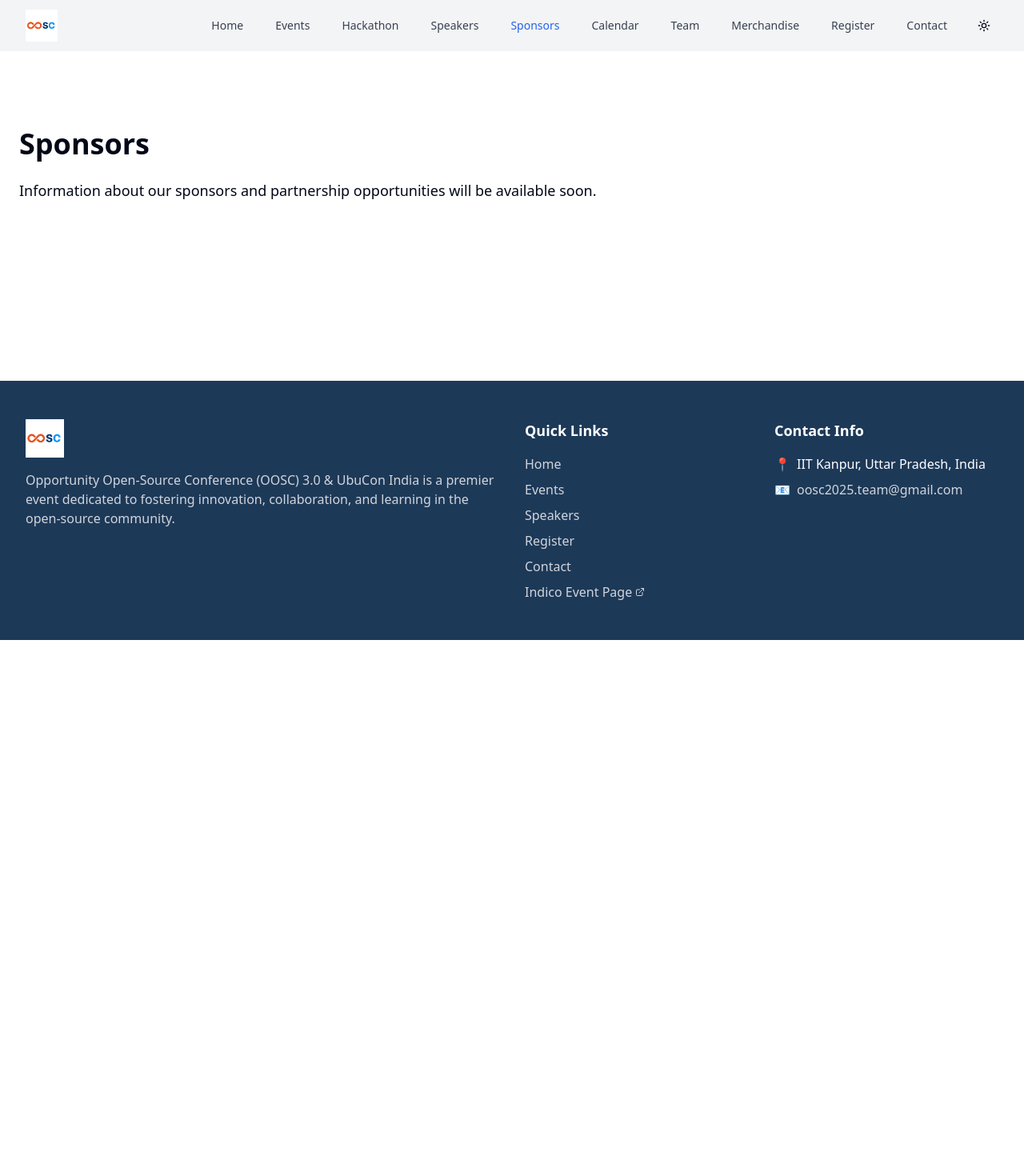
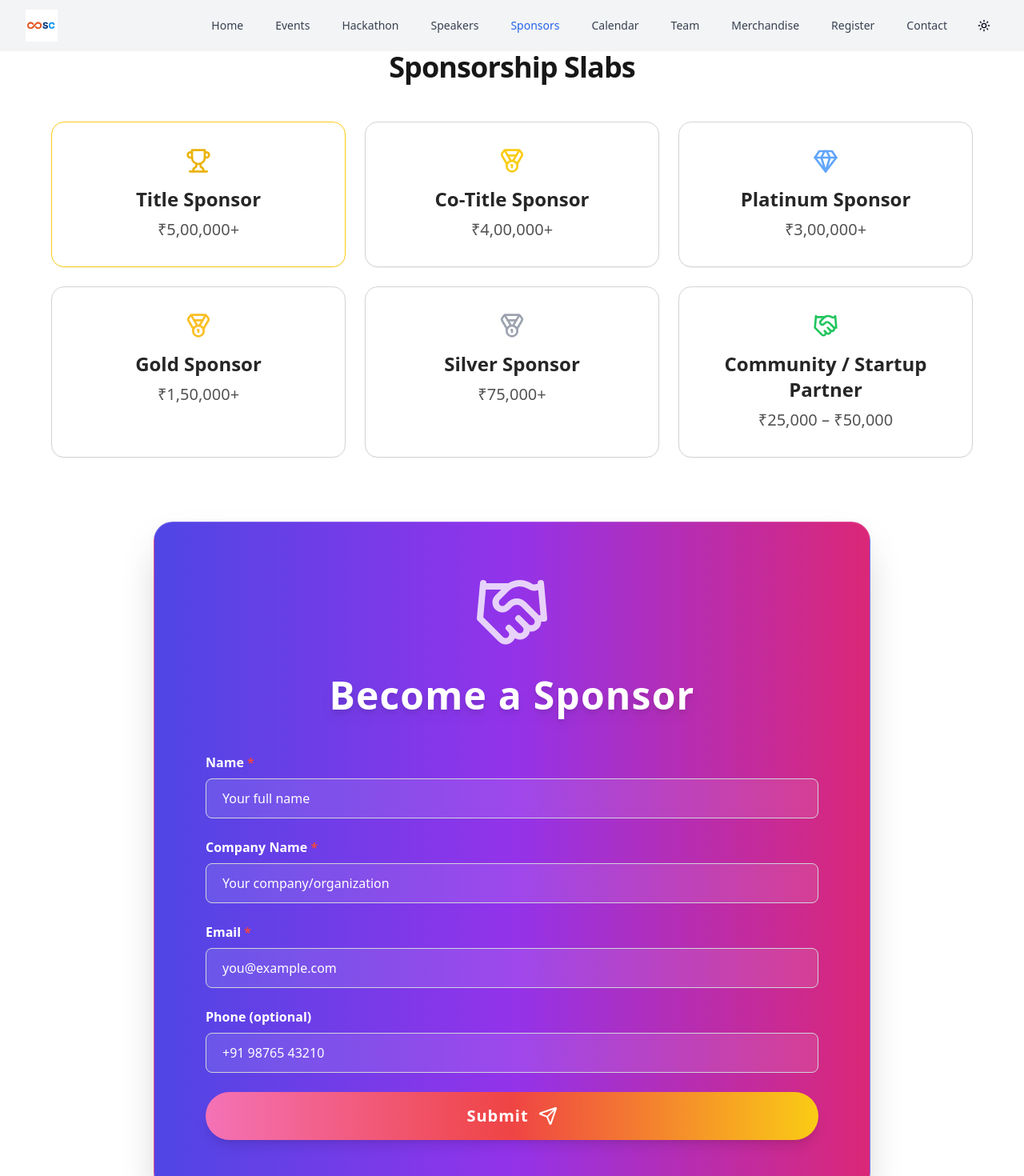
Before and after one commit to Sanskary2303/OOSC3.0-UbuCon-India, a Next.js app: page /sponsors in a window 1280 px wide. Shown: the top 1470 px of the page at 80% size. Before the commit the page ends 800 px from the top, so only its background shows below. Built offline with nearby package versions, Linux system fonts and the light colour scheme.

Commit message:
sponsor page

```diff
--- a/package.json
+++ b/package.json
@@ -23,8 +23,8 @@
     "tailwindcss-animate": "^1.0.7"
   },
   "devDependencies": {
+    "@biomejs/biome": "1.9.4",
     "@eslint/eslintrc": "^3",
-    "@biomejs/biome": "1.9.4",
     "@types/node": "^20",
     "@types/react": "^18.3.18",
     "@types/react-dom": "^18.3.5",
--- a/src/app/sponsors/page.tsx
+++ b/src/app/sponsors/page.tsx
@@ -1,14 +1,51 @@
 import PageWrapper from "@/components/layout/PageWrapper";
+import React from "react";
+import { Trophy, Gem, Handshake, Medal } from "lucide-react";
+import SponsorForm from "@/components/SponsorForm/spf";
+type Slab = {
+  name: string;
+  price: string;
+  icon: React.ReactNode;
+  highlight?: boolean;
+};
+const slabs: Slab[] = [
+  { name: "Title Sponsor", price: "₹5,00,000+", icon: <Trophy className="w-8 h-8 text-yellow-500" />, highlight: true },
+  { name: "Co-Title Sponsor", price: "₹4,00,000+", icon: <Medal className="w-8 h-8 text-yellow-400" /> },
+  { name: "Platinum Sponsor", price: "₹3,00,000+", icon: <Gem className="w-8 h-8 text-blue-400" /> },
+  { name: "Gold Sponsor", price: "₹1,50,000+", icon: <Medal className="w-8 h-8 text-amber-400" /> },
+  { name: "Silver Sponsor", price: "₹75,000+", icon: <Medal className="w-8 h-8 text-gray-400" /> },
+  { name: "Community / Startup Partner", price: "₹25,000 – ₹50,000", icon: <Handshake className="w-8 h-8 text-green-500" /> },
+];
 
-export default function SponsorsPage() {
+export default function SponsorshipSlabs() {
   return (
     <PageWrapper>
-      <div className="container mx-auto px-6 py-24 pt-32 md:pt-40">
-        <h1 className="text-3xl md:text-4xl font-bold mb-6">Sponsors</h1>
-        <p className="text-lg mb-8">
-          Information about our sponsors and partnership opportunities will be available soon.
-        </p>
+      <div className="px-4 sm:px-8 lg:px-16 py-16">
+      <h2 className="text-3xl sm:text-4xl font-bold text-center mb-12 tracking-tight text-neutral-900 dark:text-neutral-100">
+        Sponsorship Slabs
+      </h2>
+      <div className="grid grid-cols-1 sm:grid-cols-2 lg:grid-cols-3 gap-6">
+        {slabs.map((slab, idx) => (
+          <div
+            key={idx}
+            className={`rounded-2xl p-6 sm:p-8 text-center border transition-all duration-300 shadow-sm hover:shadow-md hover:-translate-y-1 ${
+              slab.highlight
+                ? "border-yellow-400 dark:border-yellow-500"
+                : "border-neutral-300 dark:border-neutral-700"
+            }`}
+          >
+            <div className="flex justify-center mb-4">{slab.icon}</div>
+            <h3 className="text-xl sm:text-2xl font-semibold mb-2 text-neutral-800 dark:text-neutral-100">
+              {slab.name}
+            </h3>
+            <p className="text-lg sm:text-xl text-neutral-600 dark:text-neutral-300 font-medium">
+              {slab.price}
+            </p>
+          </div>
+        ))}
       </div>
+      <SponsorForm />
+    </div>
     </PageWrapper>
   );
 }
--- /dev/null
+++ b/src/components/SponsorForm/spf.tsx
@@ -0,0 +1,102 @@
+'use client'
+import { Handshake, Send } from "lucide-react";
+import { useState } from "react";
+export default function SponsorForm() {
+  const [formData, setFormData] = useState({
+    name: '',
+    company: '',
+    email: '',
+    phone: '',
+  });
+
+  const handleChange = (e: React.ChangeEvent<HTMLInputElement>) => {
+    setFormData({ ...formData, [e.target.name]: e.target.value });
+  };
+
+  const handleSubmit = (e: React.FormEvent) => {
+    e.preventDefault();
+    console.log('Submitted Data:', formData);
+  };
+
+  return (
+    <div className="max-w-4xl mx-auto my-20 p-16 bg-gradient-to-r from-indigo-600 via-purple-600 to-pink-600 rounded-3xl shadow-2xl backdrop-blur-lg bg-opacity-30 dark:bg-opacity-20 border border-white border-opacity-20">
+      <div className="flex justify-center mb-8">
+        <Handshake className="w-24 h-24 text-white opacity-80 animate-pulse" />
+      </div>
+      <h2 className="text-5xl font-extrabold mb-12 text-white drop-shadow-lg text-center tracking-wide">
+        Become a Sponsor
+      </h2>
+      <form onSubmit={handleSubmit} className="space-y-6">
+        <div>
+          <label className="block font-semibold mb-2 text-white" htmlFor="name">
+            Name <span className="text-red-500">*</span>
+          </label>
+          <input
+            required
+            name="name"
+            type="text"
+            id="name"
+            value={formData.name}
+            onChange={handleChange}
+            className="w-full rounded-lg border border-gray-300 dark:border-gray-600 bg-white bg-opacity-10 px-5 py-3 text-white placeholder-white focus:outline-none focus:ring-4 focus:ring-blue-400 transition"
+            placeholder="Your full name"
+          />
+        </div>
+
+        <div>
+          <label className="block font-semibold mb-2 text-white" htmlFor="company">
+            Company Name <span className="text-red-500">*</span>
+          </label>
+          <input
+            required
+            name="company"
+            type="text"
+            id="company"
+            value={formData.company}
+            onChange={handleChange}
+            className="w-full rounded-lg border border-gray-300 dark:border-gray-600 bg-white bg-opacity-10 px-5 py-3 text-white placeholder-white focus:outline-none focus:ring-4 focus:ring-blue-400 transition"
+            placeholder="Your company/organization"
+          />
+        </div>
+
+        <div>
+          <label className="block font-semibold mb-2 text-white" htmlFor="email">
+            Email <span className="text-red-500">*</span>
+          </label>
+          <input
+            required
+            name="email"
+            type="email"
+            id="email"
+            value={formData.email}
+            onChange={handleChange}
+            className="w-full rounded-lg border border-gray-300 dark:border-gray-600 bg-white bg-opacity-10 px-5 py-3 text-white placeholder-white focus:outline-none focus:ring-4 focus:ring-blue-400 transition"
+            placeholder="you@example.com"
+          />
+        </div>
+
+        <div>
+          <label className="block font-semibold mb-2 text-white" htmlFor="phone">
+            Phone (optional)
+          </label>
+          <input
+            name="phone"
+            type="tel"
+            id="phone"
+            value={formData.phone}
+            onChange={handleChange}
+            className="w-full rounded-lg border border-gray-300 dark:border-gray-600 bg-white bg-opacity-10 px-5 py-3 text-white placeholder-white focus:outline-none focus:ring-4 focus:ring-blue-400 transition"
+            placeholder="+91 98765 43210"
+          />
+        </div>
+
+        <button
+          type="submit"
+          className="w-full py-4 rounded-full bg-gradient-to-r from-pink-400 via-red-500 to-yellow-400 text-white font-extrabold text-xl tracking-wider shadow-lg hover:scale-105 hover:shadow-xl transform transition duration-300 flex items-center justify-center gap-3"
+        >
+          Submit <Send className="w-6 h-6" />
+        </button>
+      </form>
+    </div>
+  );
+}
```
